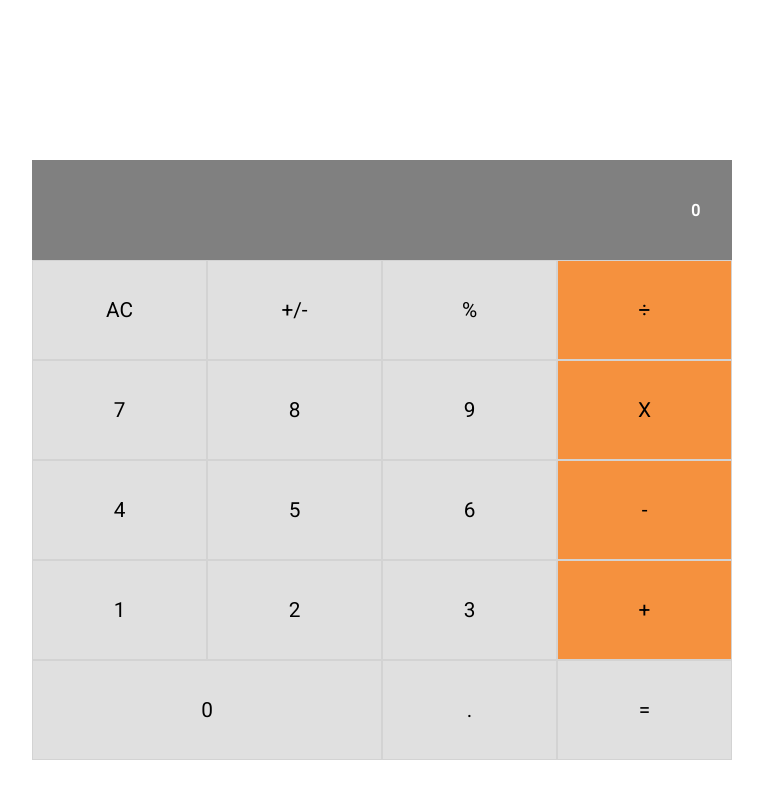
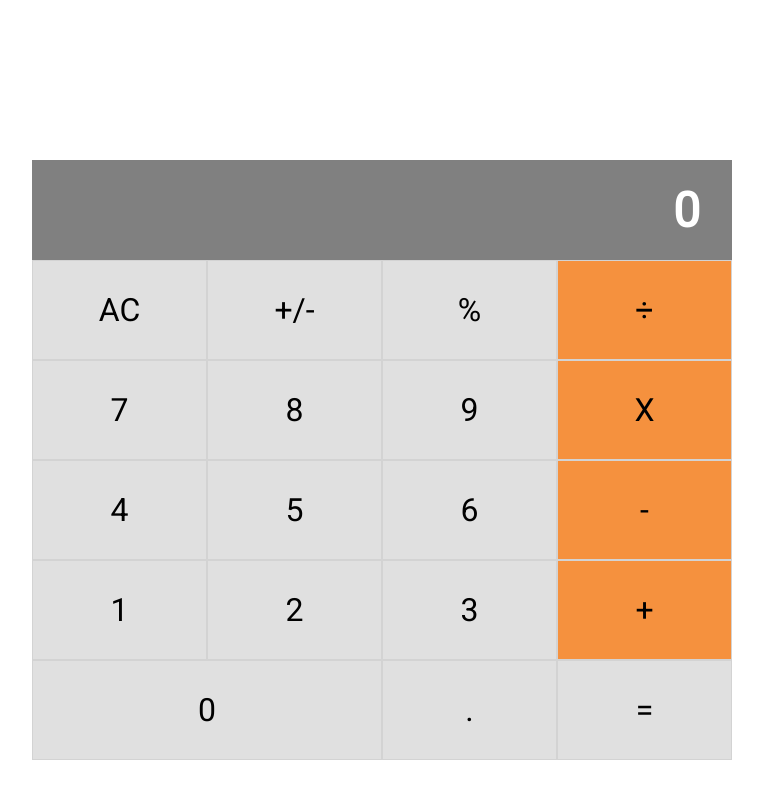
Before and after one commit to santiagorodriguezbermudez/react-calculator, a React (Create React App) app: page / in a window 1280 px wide. Shown: the top 798 px of the page, without its empty margins (258-1021 px from the left). Built offline with nearby package versions, Linux system fonts and the light colour scheme.

Commit message:
Fixed the font-size for display and buttons

```diff
--- a/src/index.css
+++ b/src/index.css
@@ -20,6 +20,7 @@
   box-sizing: border-box;
   align-items: center;
   justify-content: flex-end;
+  font-size: 3rem;
 }
 
 .button-panel {
@@ -32,14 +33,9 @@
 }
 
 .button-panel button {
-  width: 25%;
   text-align: center;
   color: black;
   border: 1px lightgray solid;
   height: 100%;
-  font-size: 1.3rem;
+  font-size: 2rem;
 }
-
-.button-panel div:nth-child(5) button:nth-child(1) {
-  width: 50%;
-}
```
